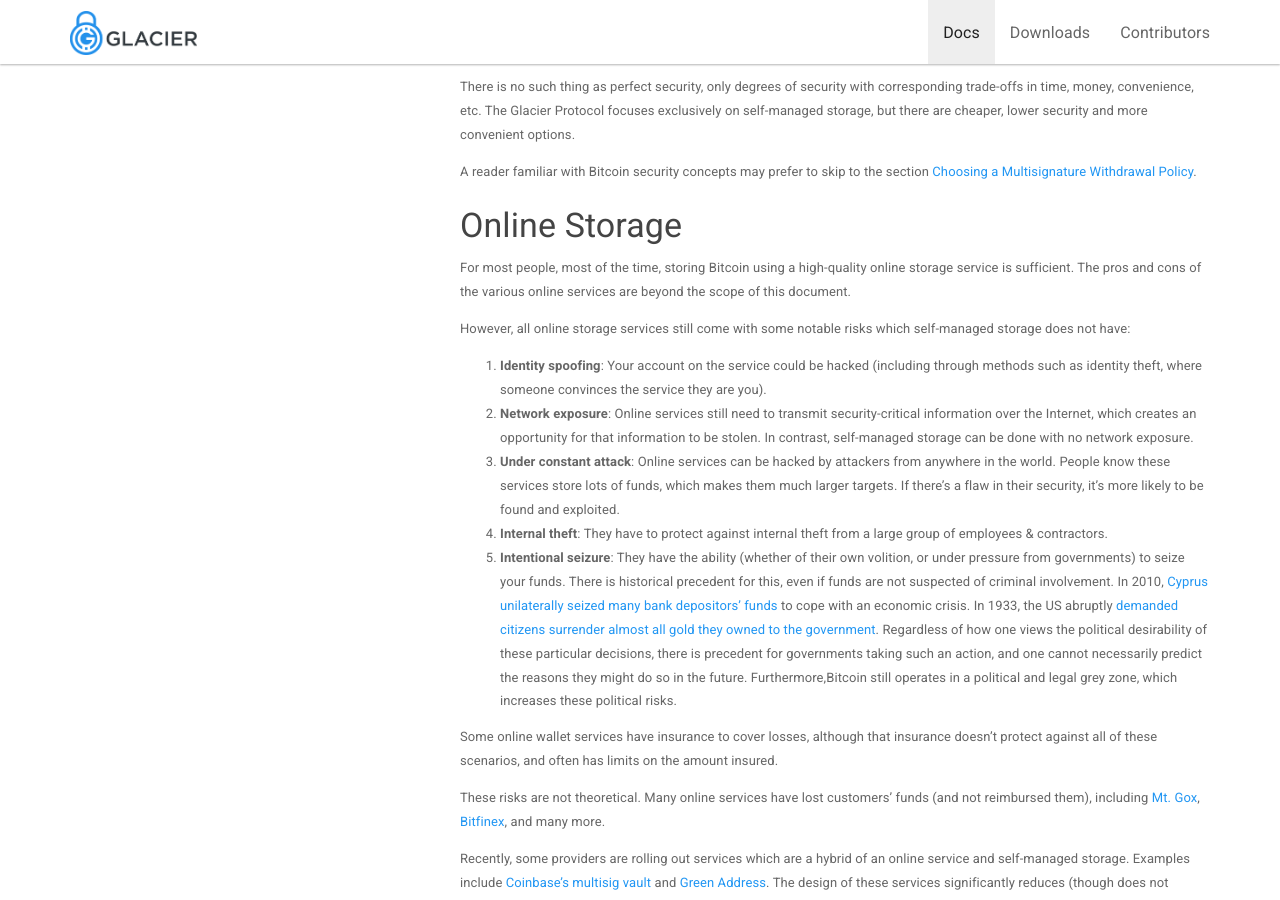
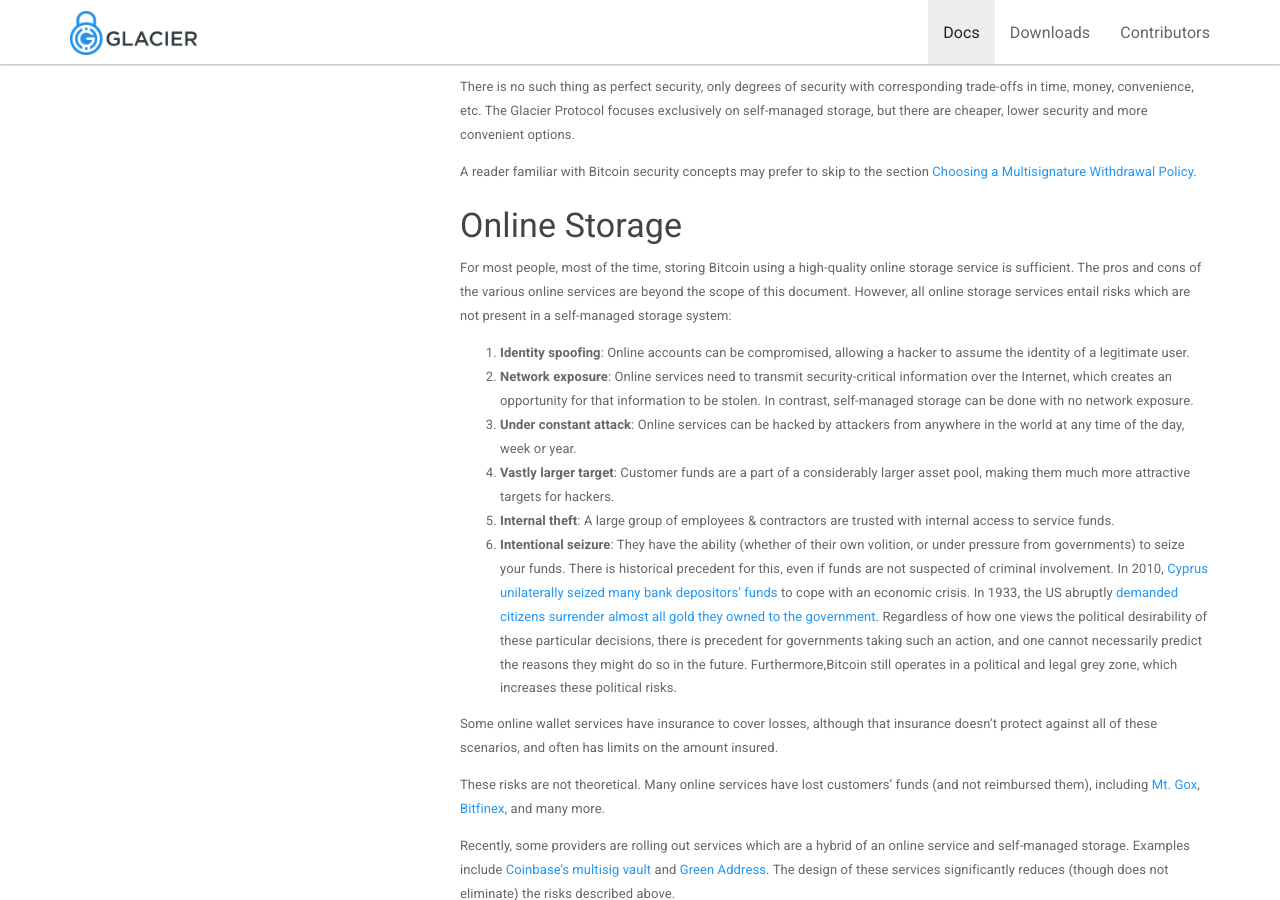
Before and after one commit to GlacierProtocol/glacierprotocol.github.io, a Jekyll site: the page built from _docs/overview.md, in a window 1280 px wide and 900 px high, scrolled down 1094 px. Built offline with Jekyll 4.4.1, drawn with Linux system fonts in a browser that asks for light colours; nearby versions of some CDN libraries.

Commit message:
Reword, restructure
"constant attack" made two separate points

```diff
--- a/_docs/overview.md
+++ b/_docs/overview.md
@@ -57,24 +57,21 @@
 
 For most people, most of the time, storing Bitcoin using a high-quality online storage
 service is sufficient. The pros and cons of the various online services are beyond the
-scope of this document.
+scope of this document. However, all online storage services entail risks which are
+not present in a self-managed storage system:
 
-However, all online storage services still come with some notable risks
-which self-managed storage does not have:
-
-1. **Identity spoofing**: Your account on the service could be hacked (including
-through methods such as identity theft, where someone convinces the service they
-are you).
-2. **Network exposure**: Online services still need to transmit security-critical
+1. **Identity spoofing**: Online accounts can be compromised, allowing a hacker to
+assume the identity of a legitimate user.
+2. **Network exposure**: Online services need to transmit security-critical
 information over the Internet, which creates an opportunity for that information
 to be stolen. In contrast, self-managed storage can be done with no network
 exposure.
-3. **Under constant attack**: Online services can be hacked by attackers from
-anywhere in the world. People know these services store lots of funds, which
-makes them much larger targets. If there's a flaw in their security, it's more
-likely to be found and exploited.
-4. **Internal theft**: They have to protect against internal theft from a large
-group of employees & contractors.
+3. **Under constant attack**: Online services can be hacked by attackers from anywhere in
+the world at any time of the day, week or year.
+4. **Vastly larger target**: Customer funds are a part of a considerably larger asset pool, making
+them much more attractive targets for hackers.
+5. **Internal theft**: A large group of employees & contractors are trusted with internal
+access to service funds.
 5. **Intentional seizure**: They have the ability (whether of their own volition,
 or under pressure from governments) to seize your funds.
 There is historical precedent for this, even if funds are not suspected of
```
